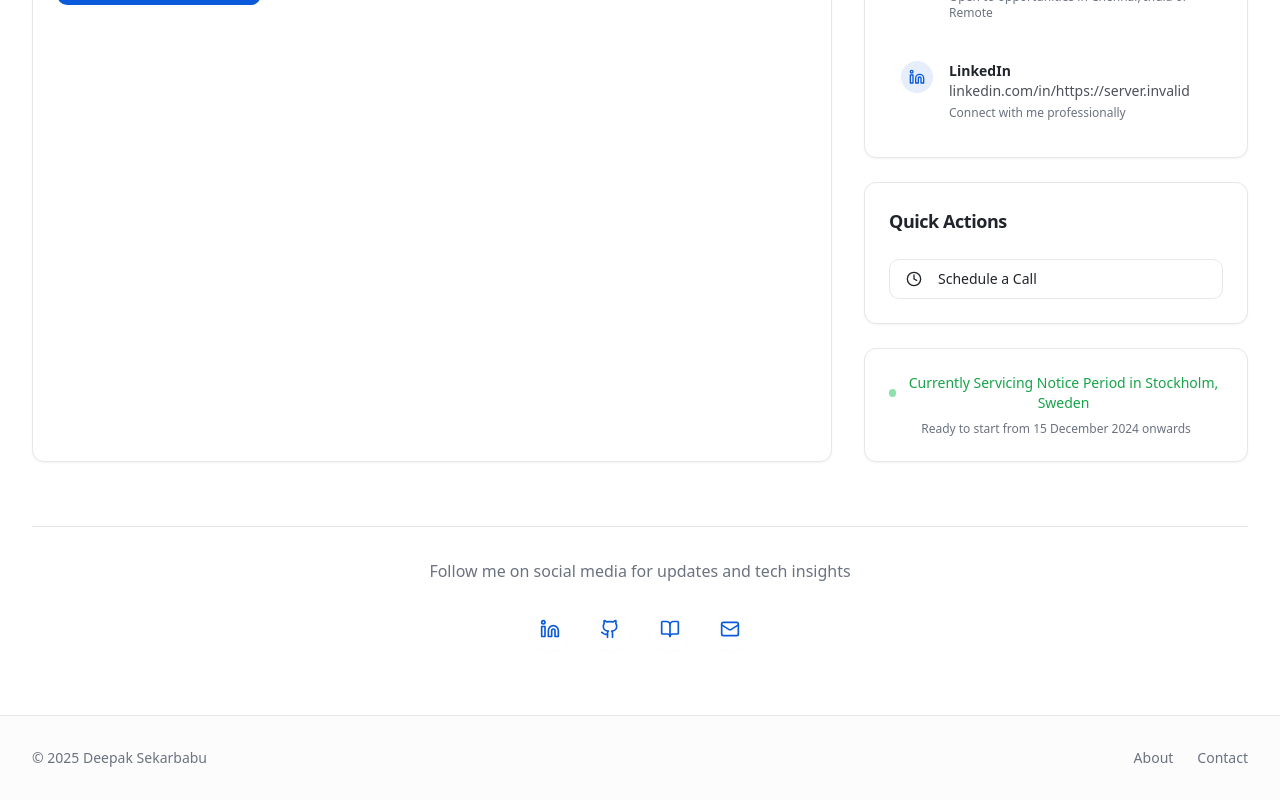
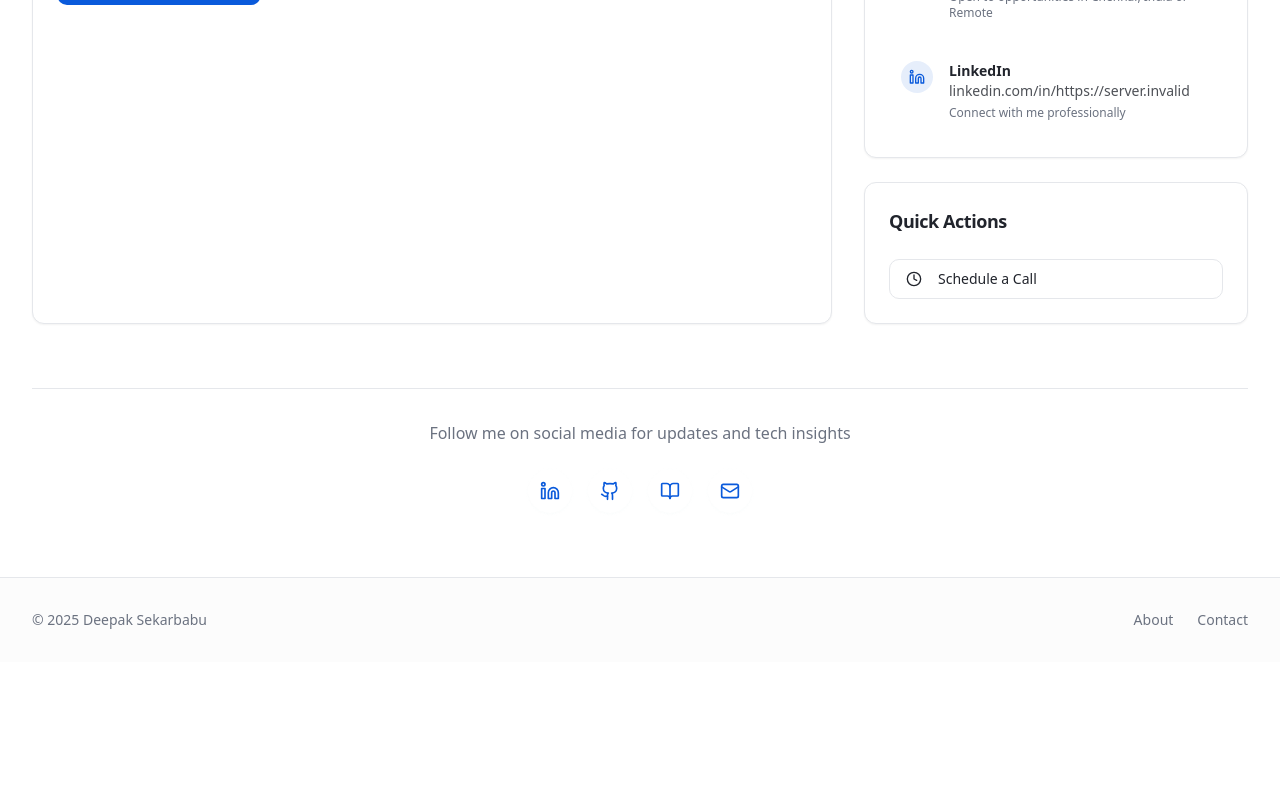
Before and after one commit to deepak-sekarbabu-coder/sekars-digital-canvas, a React (Vite) app: page / in a window 1280 px wide. Shown: the part 9905-10705 px from the top of the page. After the commit the page ends 10567 px from the top, so only its background shows below. Built offline with nearby package versions, Linux system fonts and the light colour scheme; no server answers.

Commit message:
feat(ui): remove availability section from contact component
The availability section displaying notice period information and start date has been removed from the Contact component to streamline the UI and focus on core contact functionality.

```diff
--- a/src/components/Contact.tsx
+++ b/src/components/Contact.tsx
@@ -355,23 +355,6 @@ const Contact = () => {
                   </CardContent>
                 </Card>
               </motion.div>
-
-              {/* Availability */}
-              <motion.div whileHover={{ y: -5, boxShadow: 'var(--shadow-hover)' }}>
-                <Card>
-                  <CardContent className="p-6 text-center">
-                    <div className="mb-2 inline-flex items-center gap-2 text-green-600 dark:text-green-400">
-                      <div className="h-2 w-2 animate-pulse rounded-full bg-green-500" />
-                      <span className="text-sm font-medium">
-                        Currently Servicing Notice Period in Stockholm, Sweden
-                      </span>
-                    </div>
-                    <p className="text-xs text-muted-foreground">
-                      Ready to start from 15 December 2024 onwards
-                    </p>
-                  </CardContent>
-                </Card>
-              </motion.div>
             </motion.div>
           </div>
 
```
